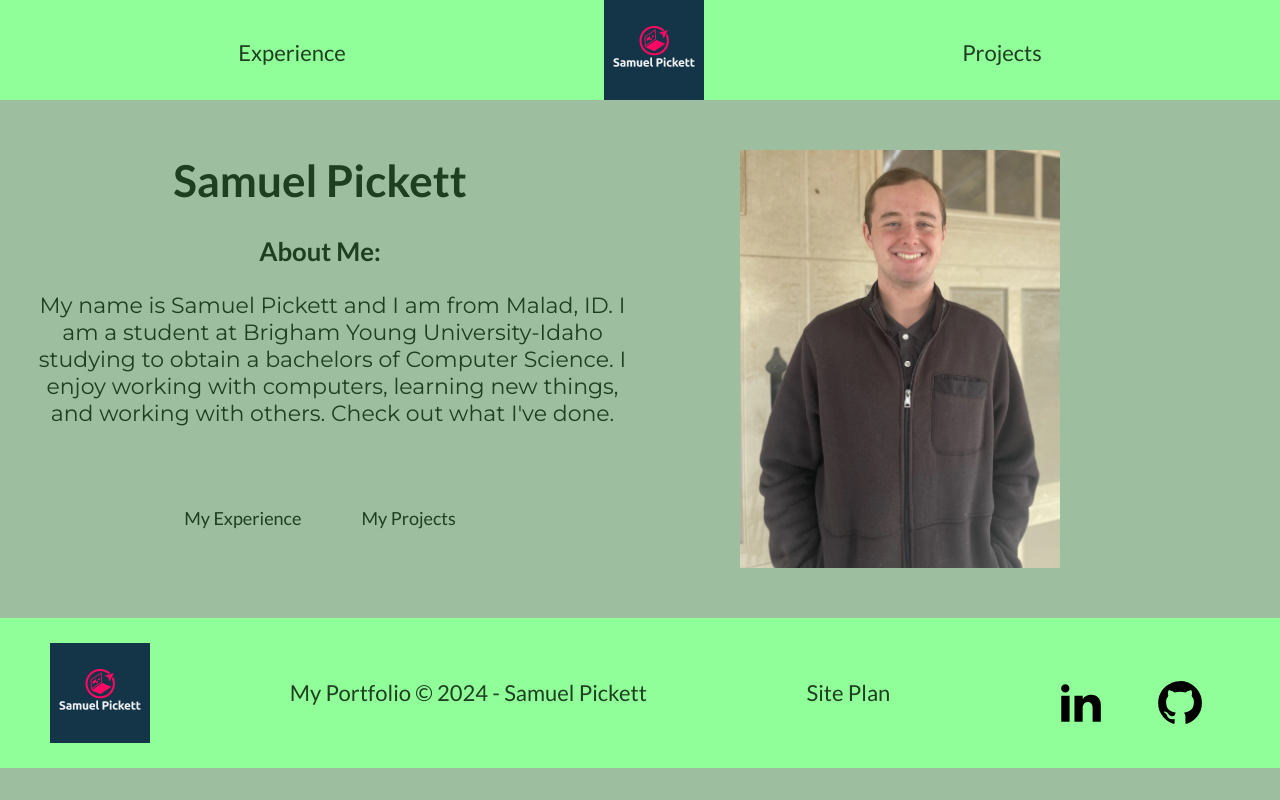
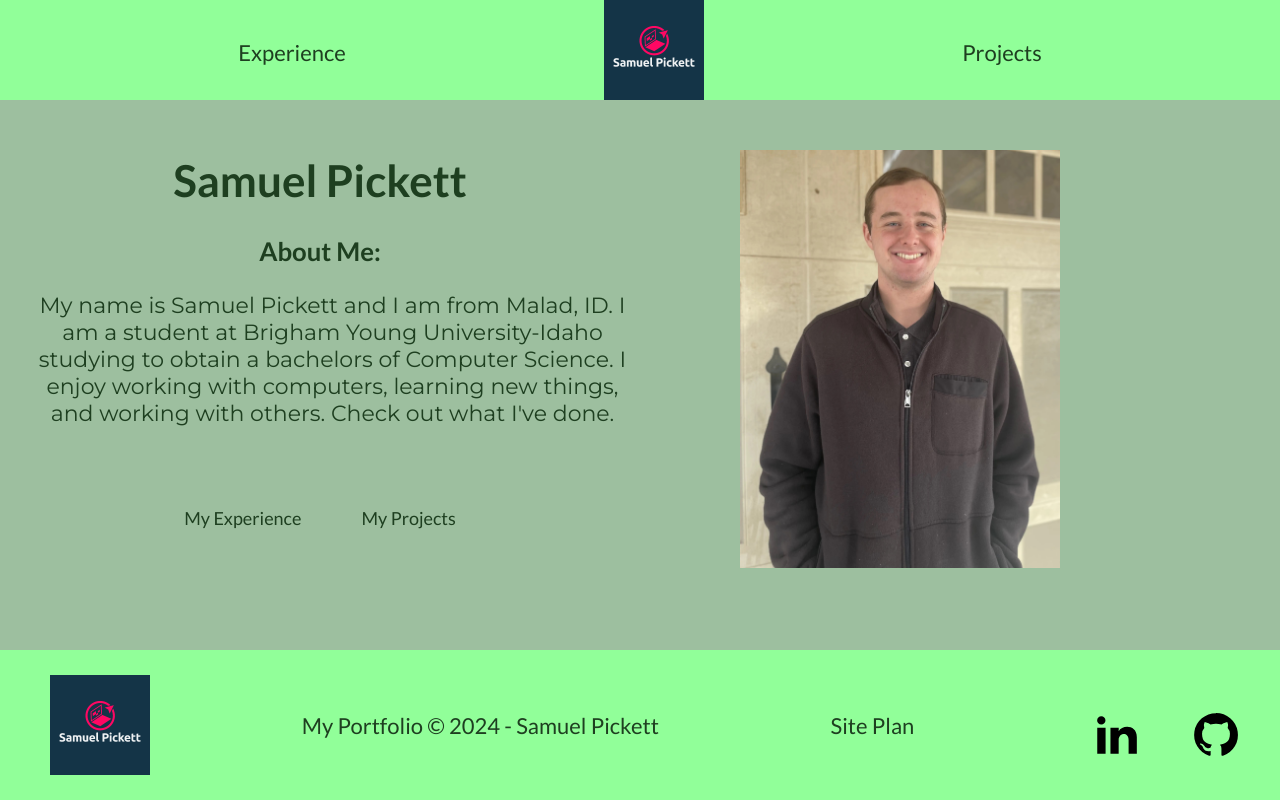
Before and after one commit to samuelpickett/portfolio, a plain HTML site: page index.html in a window 1280 px wide. Drawn offline with Linux system fonts and the light colour scheme.

Commit message:
Fixed a floating footer.

```diff
--- a/styles/styles.css
+++ b/styles/styles.css
@@ -130,6 +130,7 @@ footer a{
 .profile img{
     width: 50%;
     padding-left: 100px;
+    align-self: center;
 }
 
 .button-box{
@@ -179,6 +180,9 @@ footer a{
     width: 100px;
 }
 footer{
+    position: fixed;
+    bottom: 0;
+    width: 95%;
     flex-direction: row;
     justify-content: space-between;
     align-items: center;
```
